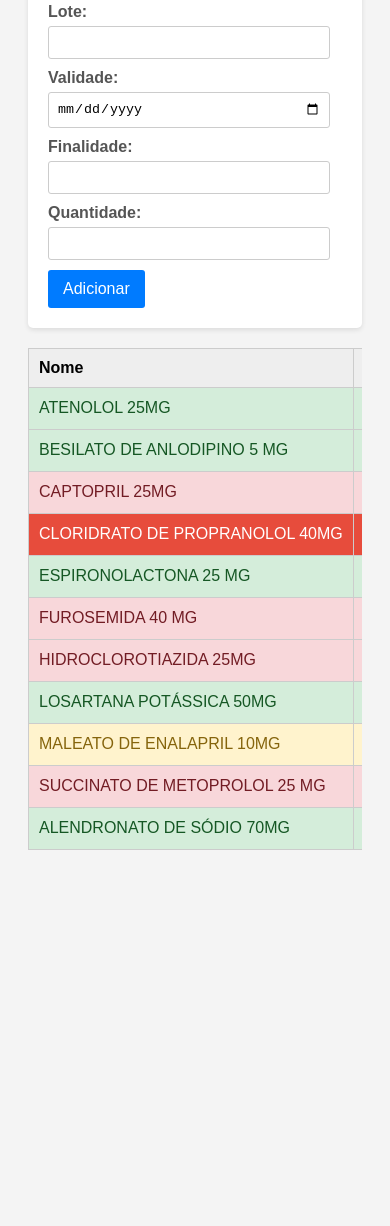
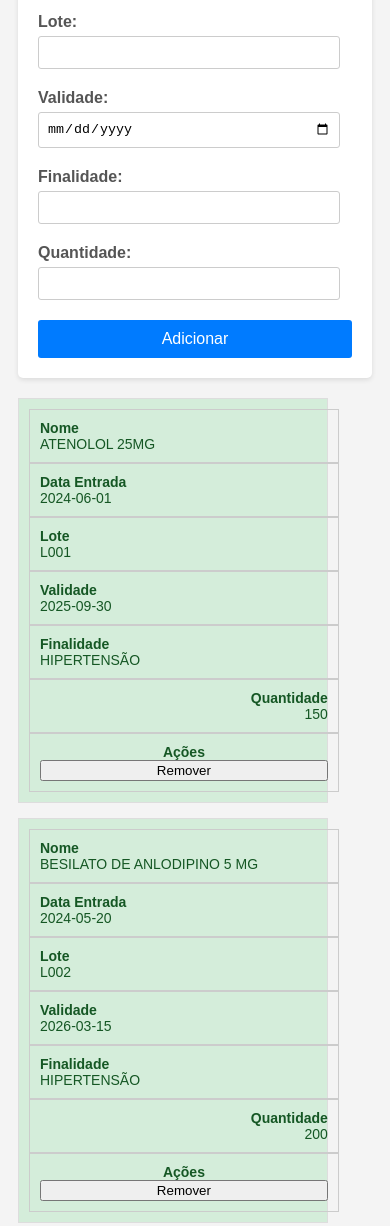
Before and after one commit to Passos1984/estoque-farmacia-popular, a plain HTML site: page index.html in a window 390 px wide. Shown: the part 367-1593 px from the top of the page. Before the commit the page ends 1245 px from the top, so only its background shows below. Drawn offline with Linux system fonts and the light colour scheme.

Commit message:
Responsividade para celular e tablet

```diff
--- a/index.html
+++ b/index.html
@@ -3,6 +3,8 @@
 <head>
     <meta charset="UTF-8" />
     <meta name="viewport" content="width=device-width, initial-scale=1.0" />
+    <meta name="viewport" content="width=device-width, initial-scale=1.0">
+
     <title>Estoque - Farmácia Popular</title>
     <link rel="stylesheet" href="style.css" />
     <link rel="shortcut icon" href="farmacia.png" type="farmacia/png" />
--- a/script.js
+++ b/script.js
@@ -29,13 +29,13 @@ function renderizarTabela() {
         }
 
         tr.innerHTML = `
-            <td>${medicamento.nome}</td>
-            <td>${medicamento.dataEntrada}</td>
-            <td>${medicamento.lote || '-'}</td>
-            <td>${medicamento.validade}</td>
-            <td>${medicamento.finalidade || '-'}</td>
-            <td>${medicamento.quantidade !== undefined ? medicamento.quantidade : '-'}</td>
-            <td><button onclick="removerMedicamento(${index})">Remover</button></td>
+            <td data-label="Nome">${medicamento.nome}</td>
+            <td data-label="Data Entrada">${medicamento.dataEntrada}</td>
+            <td data-label="Lote">${medicamento.lote || '-'}</td>
+            <td data-label="Validade">${medicamento.validade}</td>
+            <td data-label="Finalidade">${medicamento.finalidade || '-'}</td>
+            <td data-label="Quantidade">${medicamento.quantidade !== undefined ? medicamento.quantidade : '-'}</td>
+            <td data-label="Ações"><button onclick="removerMedicamento(${index})">Remover</button></td>
         `;
 
         listaMedicamentosCorpo.appendChild(tr);
--- a/style.css
+++ b/style.css
@@ -115,3 +115,61 @@ td:nth-child(7) {
 #formulario-adicionar button[type="submit"]:hover {
     background-color: #0056b3;
 }
+@media (max-width: 768px) {
+  body {
+    padding: 10px;
+    font-size: 16px;
+  }
+
+  header h1 {
+    font-size: 20px;
+    text-align: center;
+  }
+
+  .form-container,
+  .table-container {
+    width: 100%;
+    padding: 0;
+    box-sizing: border-box;
+  }
+
+  form {
+    display: flex;
+    flex-direction: column;
+    gap: 10px;
+  }
+
+  table {
+    font-size: 14px;
+    overflow-x: auto;
+    display: block;
+  }
+
+  thead {
+    display: none;
+  }
+
+  tbody td {
+    display: block;
+    width: 100%;
+    text-align: left;
+    border-bottom: 1px solid #ccc;
+  }
+
+  tbody tr {
+    margin-bottom: 15px;
+    border: 1px solid #ddd;
+    padding: 10px;
+    display: block;
+  }
+
+  td::before {
+    content: attr(data-label);
+    font-weight: bold;
+    display: block;
+  }
+
+  button {
+    width: 100%;
+  }
+}
```
